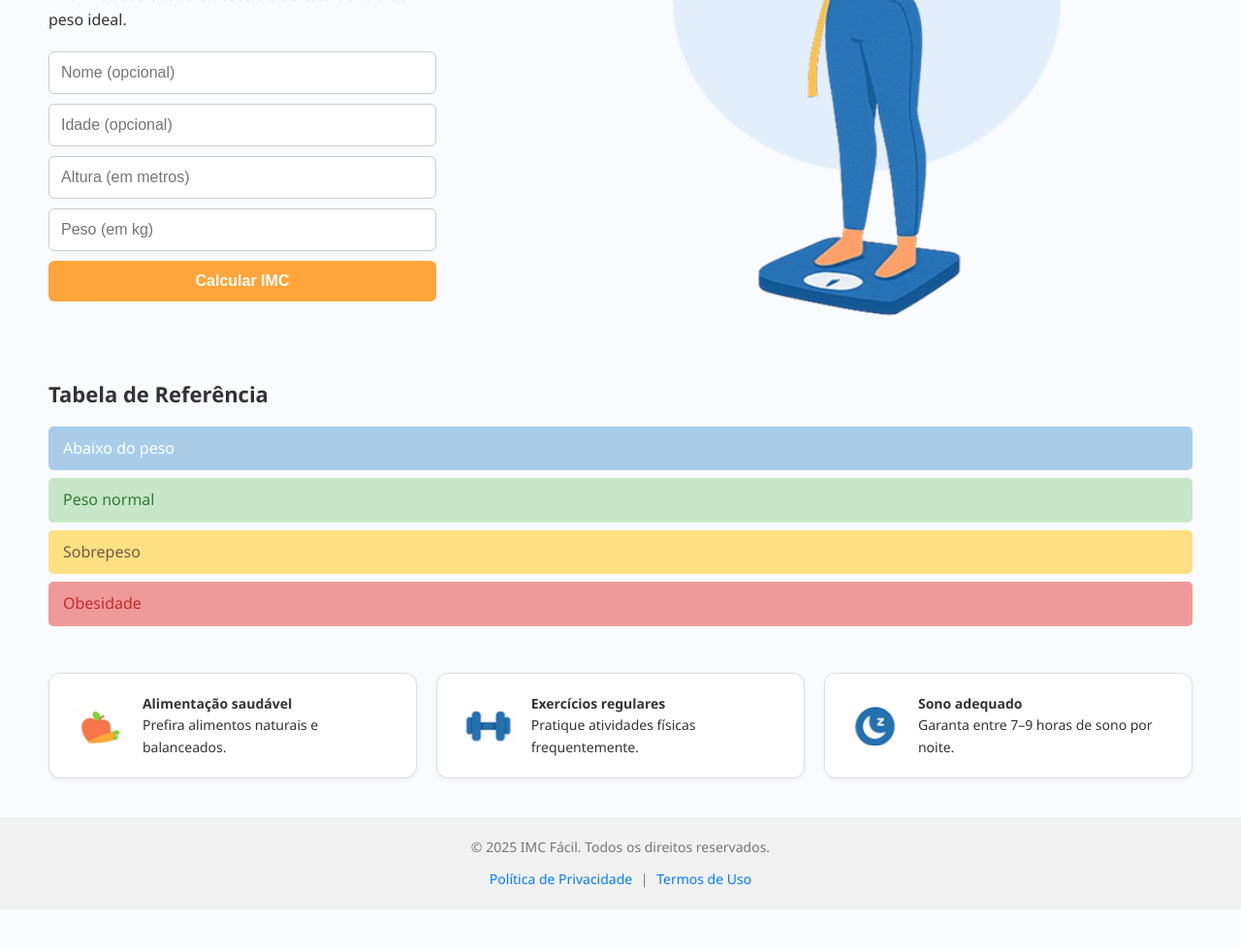
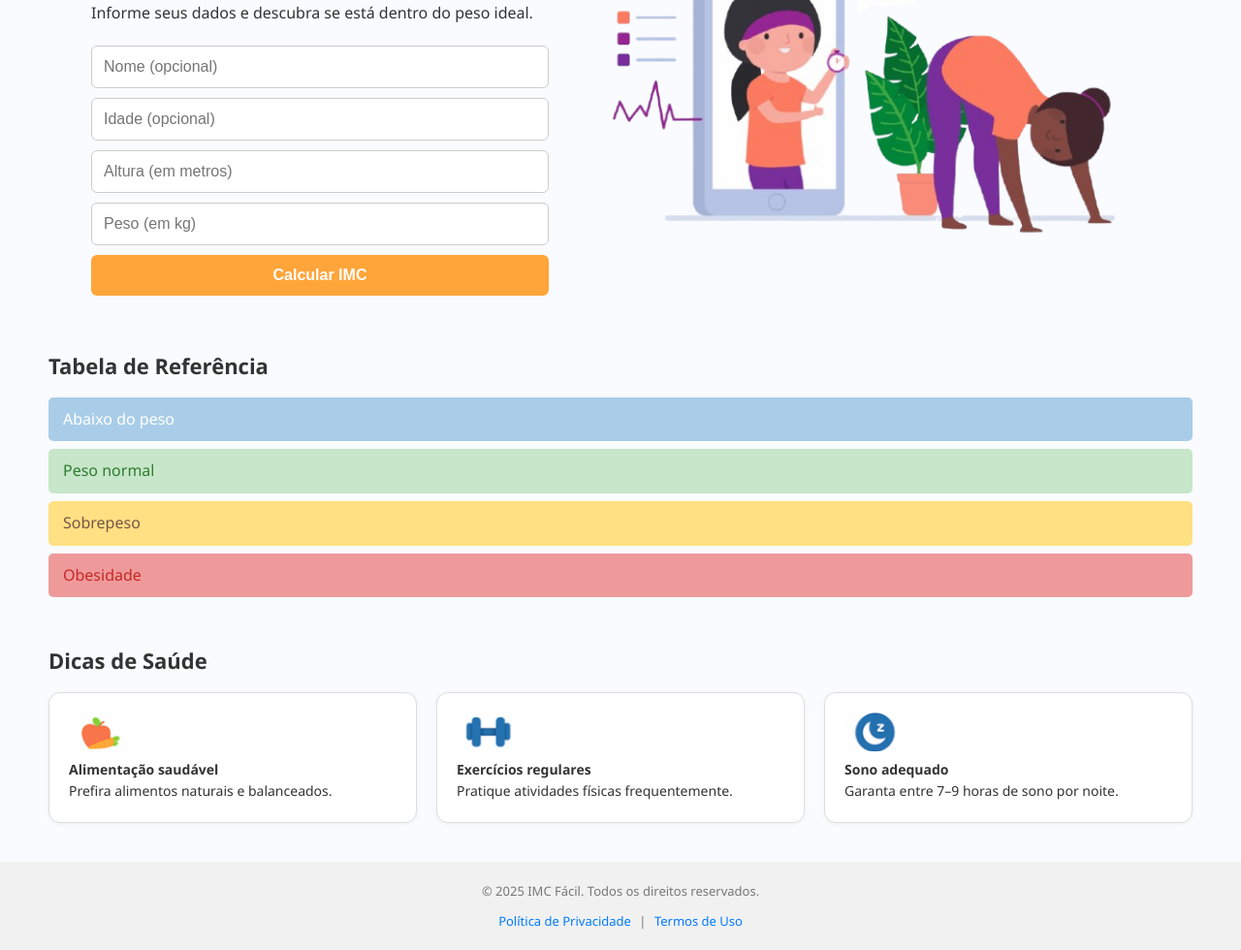
Before and after one commit to naujdo7/Atividade-Avaliatoria, a plain HTML site: page IMC/index.html in a window 1280 px wide. Shown: the part 332-1312 px from the top of the page at 97% size. Before the commit the page ends 1270 px from the top, so only its background shows below. Drawn offline with Linux system fonts and the light colour scheme.

Commit message:
Projeto finalizado 2.0

```diff
--- a/IMC/index.html
+++ b/IMC/index.html
@@ -1,11 +1,13 @@
 <!DOCTYPE html>
 <html lang="pt-BR">
+
 <head>
   <meta charset="UTF-8" />
   <meta name="viewport" content="width=device-width, initial-scale=1.0" />
   <title>IMC Fácil</title>
   <link rel="stylesheet" href="style.css" />
 </head>
+
 <body>
 
   <!-- Cabeçalho -->
@@ -39,7 +41,7 @@
       </div>
 
       <div class="imagem-ilustrativa">
-        <img src="assets/mulher.png" alt="Pessoa na balança" />
+        <img class="img-pc" src="assets/IMC-PC.png" alt="Pessoa fazendo exercício" />
       </div>
     </section>
 
@@ -56,6 +58,8 @@
 
     <!-- Dicas de saúde -->
     <section class="dicas">
+      <h3>Dicas de Saúde</h3>
+      <div class="dica-box">
         <div class="dica">
           <img src="assets/alimentacao.png" alt="Alimentação Saudável" />
           <p><strong>Alimentação saudável</strong><br>Prefira alimentos naturais e balanceados.</p>
@@ -67,6 +71,7 @@
         <div class="dica">
           <img src="assets/sono.png" alt="Sono adequado" />
           <p><strong>Sono adequado</strong><br>Garanta entre 7–9 horas de sono por noite.</p>
+        </div>
       </div>
     </section>
   </main>
@@ -82,4 +87,5 @@
 
   <script src="script.js"></script>
 </body>
+
 </html>
--- a/IMC/style.css
+++ b/IMC/style.css
@@ -28,9 +28,7 @@ header {
   gap: 10px;
 }
 
-.logo img {
-  height: 32px;
-}
+
 
 nav ul {
   list-style: none;
@@ -57,15 +55,15 @@ main {
 }
 
 .calculadora {
+  justify-content: center;
+  align-items: center;
   display: flex;
-  justify-content: space-between;
-  align-items: flex-start;
   flex-wrap: wrap;
   gap: 30px;
 }
 
 .formulario {
-  max-width: 400px;
+  width: 40%;
 }
 
 .formulario h2 {
@@ -114,10 +112,16 @@ main {
   font-size: 18px;
 }
 
-.imagem-ilustrativa img {
-  margin-right: 200px;
-  max-width: 400px;
+.imagem-ilustrativa {
+  width: 50%;
+  display: flex;
+  align-items: center;
+  justify-content: center;
+}
+
+.imagem-ilustrativa .img-pc {
   width: 100%;
+  max-width: 612px;
 }
 
 /* Tabela de IMC */
@@ -160,7 +164,7 @@ main {
 
 /* Dicas de saúde */
 .dicas {
-  display: flex;
+  display: block;
   gap: 20px;
   flex-wrap: wrap;
 }
@@ -170,16 +174,25 @@ main {
   border: 1px solid #ddd;
   border-radius: 12px;
   padding: 20px;
-  display: flex;
-  gap: 15px;
+  display: inline-block;
   align-items: center;
   box-shadow: 0 1px 5px rgba(0, 0, 0, 0.05);
   flex: 1;
   min-width: 250px;
 }
 
+.dica-box {
+  gap: 20px;
+  display: flex;
+  justify-content: space-between;
+}
 .dica img {
   height: 40px;
+}
+
+.dicas h3 {
+  font-size: 22px;
+  margin-bottom: 15px;
 }
 
 .dica p {
@@ -225,7 +238,8 @@ footer a:hover {
 @media (max-width: 1024px) {
   header {
     flex-direction: column;
-    align-items: flex-start;
+    align-items: center;
+    text-align: center;
     padding: 20px 30px;
     gap: 15px;
   }
@@ -239,11 +253,6 @@ footer a:hover {
     font-size: 40px;
   }
 
-  .imagem-ilustrativa img {
-    margin-right: 0;
-    max-width: 350px;
-  }
-
   main {
     padding: 30px;
   }
@@ -252,6 +261,7 @@ footer a:hover {
     flex-direction: row;
   }
 }
+
 
 /* Telas até 768px (smartphones) */
 @media (max-width: 768px) {
@@ -288,10 +298,10 @@ footer a:hover {
     text-align: center;
   }
 
-  .imagem-ilustrativa img {
-    margin: 0 auto;
-    max-width: 250px;
+  .imagem-ilustrativa {
+    display: none;
   }
+}
 
   .dicas {
     flex-direction: column;
@@ -303,6 +313,10 @@ footer a:hover {
     align-items: flex-start;
   }
 
+   .dica-box {
+    flex-wrap: wrap;
+  }
+
   footer {
     padding: 20px;
     font-size: 13px;
@@ -312,4 +326,3 @@ footer a:hover {
     flex-direction: column;
     gap: 5px;
   }
-}
```
Also changed, not shown: IMC/assets/IMC-PC.png (added), IMC/assets/logo.png, IMC/assets/mulher.png (deleted). Lines whose indentation alone changed are shown as unchanged.
